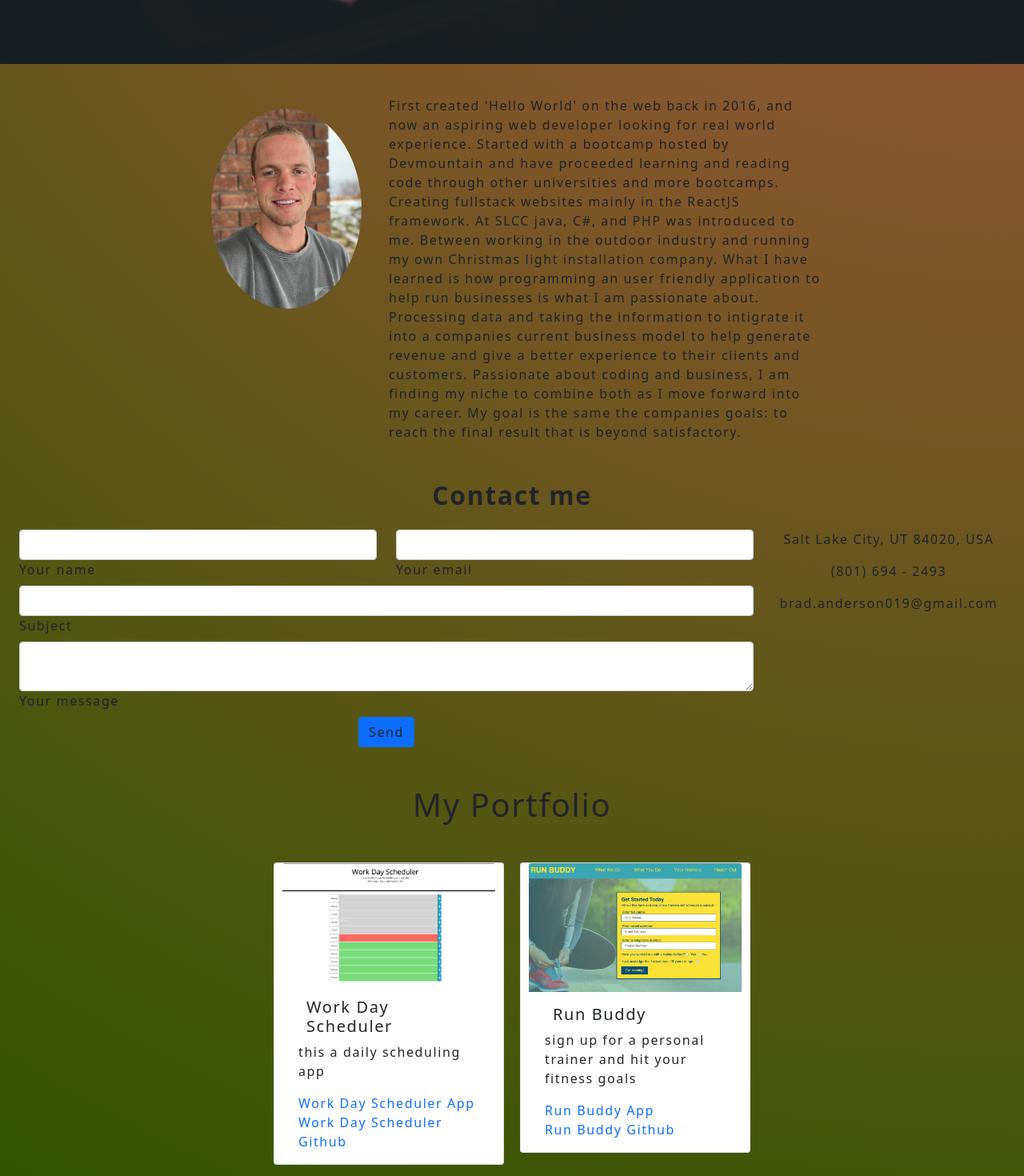
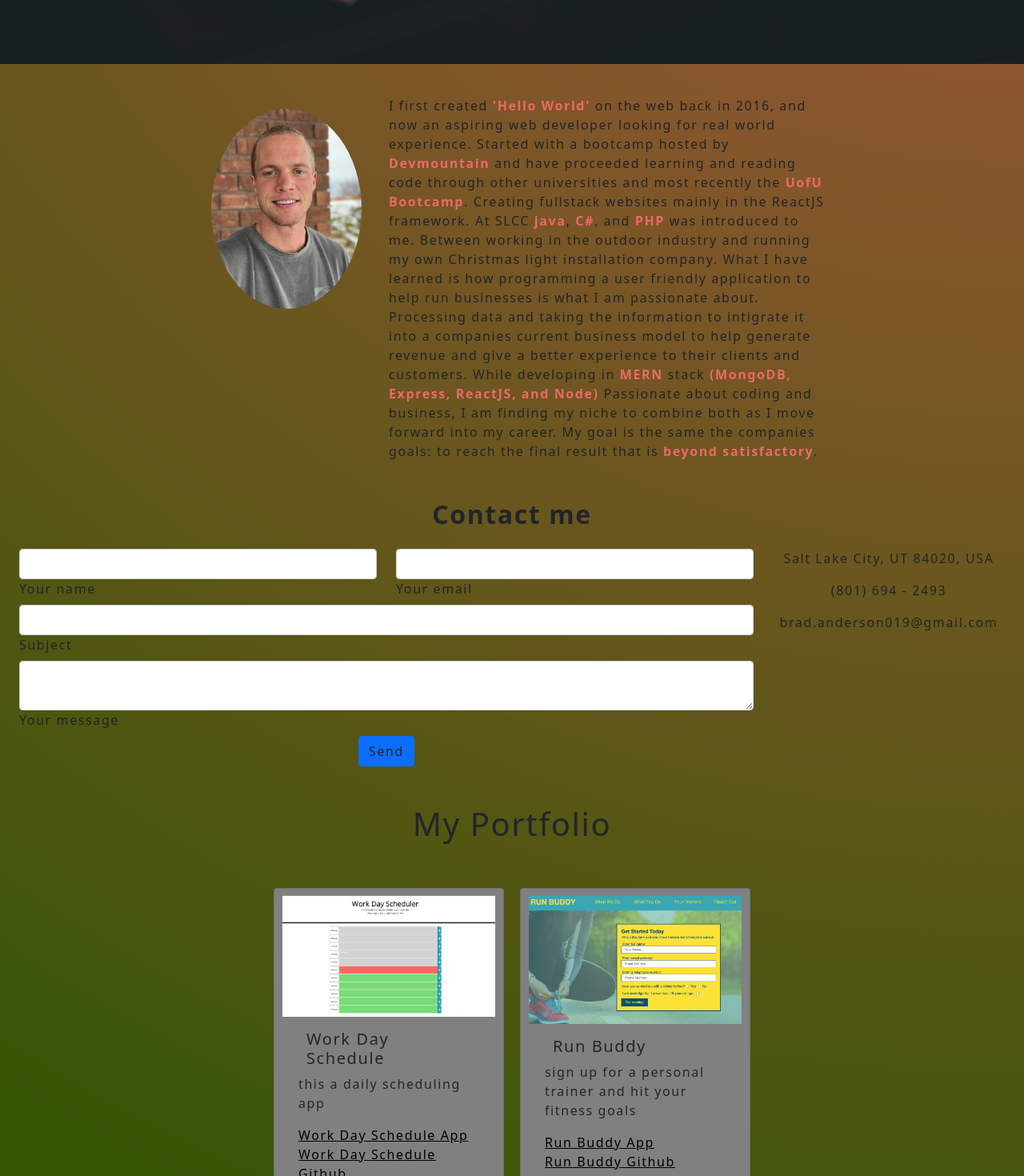
Before and after one commit to banderson19/portfolio, a React (Create React App) app: page / in a window 1280 px wide. Shown: the part 720-2190 px from the top of the page at 80% size. Built offline with nearby package versions, Linux system fonts and the light colour scheme; some icons are missing.

Commit message:
added styling to about page

```diff
--- a/src/App.css
+++ b/src/App.css
@@ -8,11 +8,11 @@
 :root {
   --primary: #fff;
   --secondary: #F3A847;
-  --tertiary: #B12704;
+  --tertiary: #da642d;
   --light: #fafafa;
   --dark: #000000;
   --darker: #111111;
-  --error: rgb(228, 46, 1);
+  --error: #e42e01;
   --spacing-one: calc(1rem * 0.5);
   --spacing-two: calc(1rem);
   --spacing-five: calc(2.5rem);
@@ -73,7 +73,7 @@ nav a.nav-link {
 .nav-item > .nav-link:hover {
   transition: 0.5s ease;
   border-radius: 12%;
-  background-color: rgba(237, 104, 104, 1);
+  background-color: #ed6868;
 }
 
 nav .dropdown-menu a {
@@ -124,7 +124,7 @@ text-decoration: none;
 }
 
 .main-info h1{
-  color: rgb(218, 99, 45);
+  color: var(--tertiary);
   text-transform: uppercase;
 }
 
--- a/src/components/About/about.jsx
+++ b/src/components/About/about.jsx
@@ -16,13 +16,13 @@ function About() {
                 </div>
                 <div className="col col-lg-6 m-2">
                     <p>
-                        First created 'Hello World' on the web back in 2016, and now an aspiring web developer looking for real world experience.
-                        Started with a bootcamp hosted by Devmountain and have proceeded learning and reading code through other universities and more bootcamps.
-                        Creating fullstack websites mainly in the ReactJS framework. At SLCC java, C#, and PHP was introduced to me. Between working in the outdoor industry
-                        and running my own Christmas light installation company. What I have learned is how programming an user friendly application to help run businesses is
+                        I first created <span style={{color: "#ed6868", fontWeight: "bold"}}>'Hello World'</span> on the web back in 2016, and now an aspiring web developer looking for real world experience.
+                        Started with a bootcamp hosted by <span style={{color: "#ed6868", fontWeight: "bold"}}>Devmountain</span> and have proceeded learning and reading code through other universities and most recently the <span style={{color: "#ed6868", fontWeight: "bold"}}>UofU Bootcamp</span>.
+                        Creating fullstack websites mainly in the ReactJS framework. At SLCC <span style={{color: "#ed6868", fontWeight: "bold"}}>java</span>, <span style={{color: "#ed6868", fontWeight: "bold"}}>C#</span>, and <span style={{color: "#ed6868", fontWeight: "bold"}}>PHP</span> was introduced to me. Between working in the outdoor industry
+                        and running my own Christmas light installation company. What I have learned is how programming a user friendly application to help run businesses is
                         what I am passionate about. Processing data and taking the information to intigrate it into a companies current business model to help generate revenue and
-                        give a better experience to their clients and customers. Passionate about coding and business, I am finding my niche to combine both as I move forward into my career.
-                        My goal is the same the companies goals: to reach the final result that is beyond satisfactory.
+                        give a better experience to their clients and customers. While developing in <span style={{color: "#ed6868", fontWeight: "bold"}}>MERN</span> stack <span style={{color: "#ed6868", fontWeight: "bold"}}>(MongoDB, Express, ReactJS, and Node)</span> Passionate about coding and business, I am finding my niche to combine both as I move forward into my career.
+                        My goal is the same the companies goals: to reach the final result that is <span style={{color: "#ed6868", fontWeight: "bold"}}>beyond satisfactory</span>.
                     </p>
                 </div>
             </div>
--- a/src/components/Portfolio/portfolio.jsx
+++ b/src/components/Portfolio/portfolio.jsx
@@ -8,7 +8,7 @@ import work_day_scheduler from '../../assets/images/work_day_scheduler.png';
 function Portfolio() {
     const projects = [
         {
-            name: 'Work Day Scheduler',
+            name: 'Work Day Schedule',
             description: 'this a daily scheduling app',
             image: work_day_scheduler,
             github: 'https://github.com/banderson19/work-day-scheduler',
--- a/src/components/Project/project.jsx
+++ b/src/components/Project/project.jsx
@@ -12,21 +12,22 @@ function Project(props) {
     const gitLink = currentProject.github;
 
     return (
-        <Card style={{ width: "18rem" }}>
+        <Card style={{ width: "18rem", backgroundColor: "grey", marginTop: ".5rem"}}>
             <Card.Img
                 variant="top"
                 src={`${image}`}
                 className="card-image"
+                style={{paddingTop: ".5rem"}}
             />
             <div className="center">
-                <Card.Body>
+                <Card.Body style={{backgroundColor: "grey"}}>
                     <Card.Title className="card-title">{name}</Card.Title>
                     <Card.Text className="card-text">{description}</Card.Text>
-                    <Card.Link href={appLink} target="_blank" className="card-link" style={{"textDecoration": "none", "hover": "bold"}}>
+                    <Card.Link href={appLink} target="_blank" className="card-link" style={{hover: "bold", color:"black"}}>
                         {name} App
                     </Card.Link>
                     <br></br>
-                    <Card.Link href={gitLink} target="_blank" className="card-link" style={{"textDecoration": "none", "hover": "bold"}}>
+                    <Card.Link href={gitLink} target="_blank" className="card-link" style={{hover: "bold", color:"black"}}>
                         {name} Github
                     </Card.Link>
                 </Card.Body>
```
